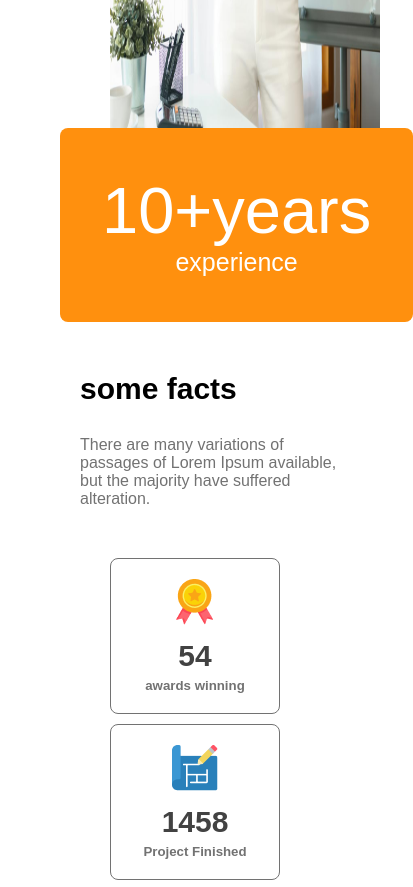
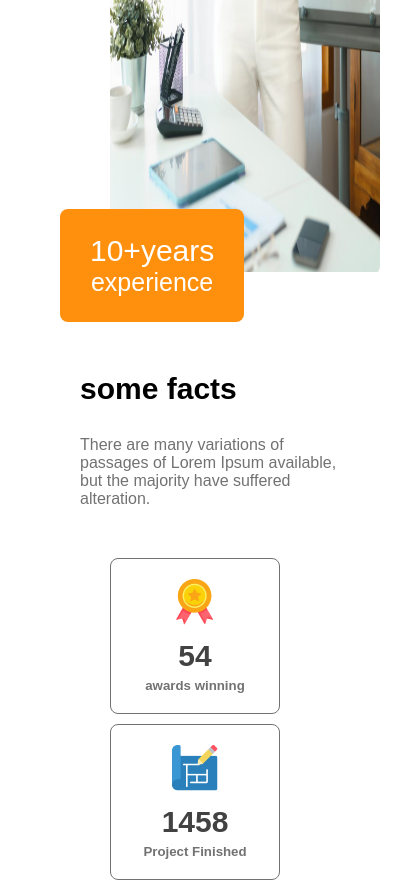
Before and after one commit to sagor369/new-architects, a plain HTML site: page index.html in a window 390 px wide. Shown: the part 4840-5727 px from the top of the page, 413 px wide, since content can reach past the window. Drawn offline with Linux system fonts and the light colour scheme.

Commit message:
btn style added

```diff
--- a/styles/style.css
+++ b/styles/style.css
@@ -407,8 +407,14 @@ body {
         width: 100%;
         margin: 0;
     }
+    .img-btn{
+        padding: 25px 30px;
+    }
     .main-pic{
         width: 100%;
+    }
+    .sty3{
+        font-size: 30px;
     }
     .architect-title h2{
         font-size: 30px;
```
